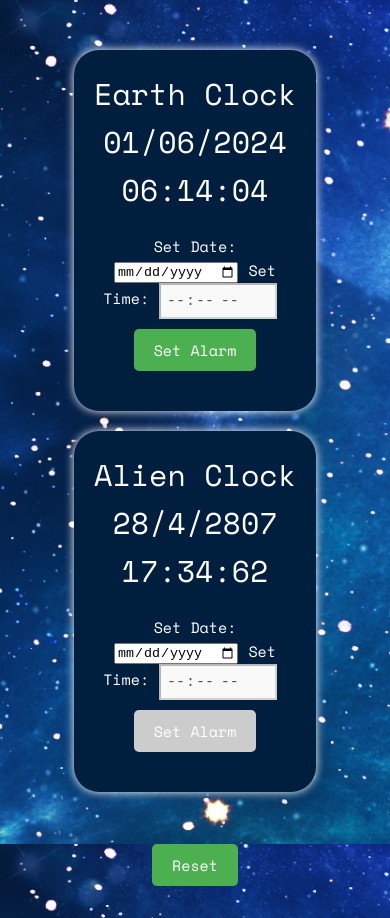
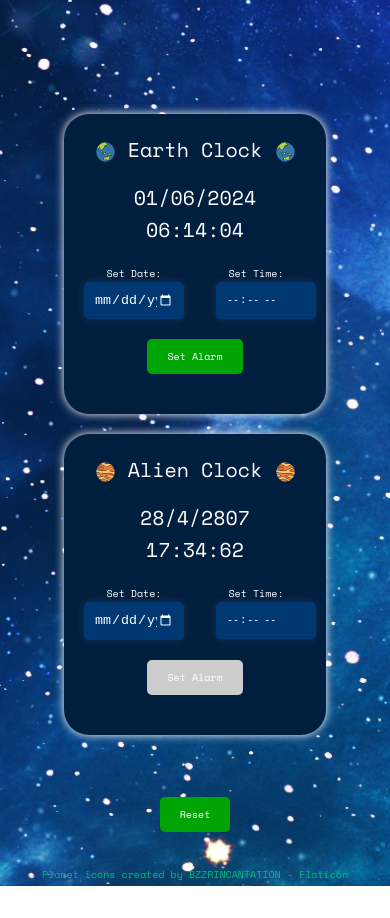
Before and after one commit to erin0210/AlienTime, a Vue app: page / in a window 390 px wide. After the commit the page ends 886 px from the top, so only its background shows below. Built offline with nearby package versions, Linux system fonts and the light colour scheme.

Commit message:
added icons for header and fix responsiveness

```diff
--- a/index.html
+++ b/index.html
@@ -13,5 +13,10 @@
   <body>
     <div id="app"></div>
     <script type="module" src="/src/main.ts"></script>
+    <footer>
+      <a href="https://www.flaticon.com/free-icons/planet" title="planet icons"
+        >Planet icons created by BZZRINCANTATION - Flaticon</a
+      >
+    </footer>
   </body>
 </html>
--- a/src/components/AlienClock.vue
+++ b/src/components/AlienClock.vue
@@ -1,17 +1,27 @@
 <template>
   <div id="app">
-    <div id="card">
-      <h1>Earth Clock</h1>
+    <div class="card-container">
+      <div class="card">
+        <h1><img src="../assets/earth.png" alt="Earth Icon" style="height: 1em; vertical-align: middle;"> Earth
+          Clock
+          <img src="../assets/earth.png" alt="Earth Icon" style="height: 1em; vertical-align: middle;">
+        </h1><br>
         <div class="clock">
           <p>{{ earthCurrentDate }}<br>{{ earthCurrentTime }}</p>
         </div>
         <div class="alarm">
+          <div class="input-container">
+            <div class="input-group">
               <label class="alarm-label" for="changeEarthDate">Set Date: </label>
               <input :disabled="alienAlarmDate.length > 0" type="date" v-model="earthAlarmDate" id="changeEarthDate"
                 @input="onChangeEarthDate" style="margin-right: 10px;">
+            </div>
+            <div class="input-group">
               <label for="updateEarthTime">Set Time:</label>
               <input :disabled="earthAlarmDate.length === 0" type="time" v-model="alienAlarmTime" id="changeEarthTime"
                 @input="onChangeEarthTime" style="margin-right: 10px;">
+            </div>
+          </div>
           <button @click="setAlarm">Set Alarm</button>
         </div>
         <p v-if="earthAlarmMessage">{{ earthAlarmMessage }}</p>
@@ -24,19 +34,28 @@
           </div>
         </div>
       </div>
-    <div id="card">
-      <h1>Alien Clock</h1>
+      <div class="card">
+        <h1><img src="../assets/venus.png" alt="Earth Icon" style="height: 1em; vertical-align: middle;"> Alien Clock
+          <img src="../assets/venus.png" alt="Earth Icon" style="height: 1em; vertical-align: middle;">
+        </h1>
+        <br>
         <div class="clock">
           <p>{{ currentAlienDate }}</p>
           <p>{{ currentAlienTime }}</p>
         </div>
         <div class="alarm">
+          <div class="input-container">
+            <div class="input-group">
               <label for="changeAlienDate">Set Date: </label>
               <input :disabled="earthAlarmDate.length > 0" type="date" v-model="alienAlarmDate" id="changeAlienDate"
                 @input="onChangeAlienDate" style="margin-right: 10px;">
+            </div>
+            <div class="input-group">
               <label for="changeAlienTime">Set Time:</label>
               <input :disabled="alienAlarmDate.length === 0" type="time" v-model="alienAlarmTime" id="changeAlienTime"
                 @input="onChangeAlientTime" style="margin-right: 10px;">
+            </div>
+          </div>
           <button disabled @click="setAlarm">Set Alarm</button>
         </div>
         <p v-if="alarmAlienMessage">{{ alarmAlienMessage }}</p>
@@ -47,6 +66,7 @@
             <span class="close" @click="stopAlarm">&times;</span>
             <p>⏰ Alarm ringing!</p>
             <button @click="stopAlarm" class="stop-button">Stop</button>
+          </div>
         </div>
       </div>
     </div>
--- a/src/styles/styles.css
+++ b/src/styles/styles.css
@@ -2,35 +2,75 @@ body {
   font-family: 'Space Mono', monospace;
   display: flex;
   justify-content: center;
-  align-items: center;
-  height: 100vh;
   background-image: url(../assets/space.jpg);
   background-size: cover;
   background-position: center;
   color: #fff;
+  font-size: 12pt;
+  flex-direction: column;
+  min-height: 99vh;
+}
+
+footer {
+  margin-top: auto;
+  display: flex;
+  justify-content: center;
+  font-size: x-small;
 }
 
 #app {
-  display: flex !important;
+  display: flex;
+  flex-direction: column;
+  align-items: center;
+  width: 100%;
 }
 
-#card {
+.card-container {
+  display: flex;
+  justify-content: space-between;
+  flex-wrap: wrap;
+}
+
+.card {
   text-align: center;
   background: #001e3e;
   padding: 20px;
   border-radius: 25px;
   box-shadow: 0 0 10px rgb(255, 255, 255);
-  margin: 10px;
   display: flex;
   align-items: center;
   justify-content: center;
   flex-direction: column;
   background-clip: padding-box;
+  margin-bottom: 20px;
+  width: 45%;
+}
+
+.input-container {
+  display: flex;
+  flex-wrap: wrap;
+  justify-content: space-between;
+}
+
+.input-group {
+  margin-bottom: 0px;
+  width: 45%;
 }
 
 @media (max-width: 768px) {
+  body {
+    font-size: 7.5pt;
+  }
   #app {
-    flex-direction: column !important;
+    flex-direction: column;
+  }
+  .card {
+    width: 100%;
+  }
+
+  .input-group {
+    margin-bottom: 10px;
+    width: 45%;
   }
 }
 
@@ -41,6 +81,7 @@ body {
 
 .alarm {
   margin-bottom: 20px;
+  text-align: centre;
 }
 
 button {
@@ -49,7 +90,7 @@ button {
   font-size: 1em;
   cursor: pointer;
   border: none;
-  background-color: #4caf50;
+  background-color: #00a405;
   color: white;
   border-radius: 5px;
   font-family: 'Space Mono', monospace;
@@ -118,3 +159,25 @@ input:disabled {
   background-color: #ff0000;
   color: white;
 }
+
+input[type='date'],
+input[type='time'] {
+  background: #003874;
+  border: none;
+  color: #fff;
+  padding: 10px;
+  border-radius: 5px;
+  box-shadow: 0 0 10px rgba(255, 255, 255, 0.1);
+  width: 100%;
+}
+
+input[type='date']::-webkit-calendar-picker-indicator,
+input[type='time']::-webkit-calendar-picker-indicator {
+  filter: invert(1);
+}
+
+input[type='date']:focus,
+input[type='time']:focus {
+  outline: none;
+  box-shadow: 0 0 10px rgba(255, 255, 255, 0.873);
+}
```
Also changed, not shown: src/assets/earth.png (added), src/assets/venus.png (added). Lines whose indentation alone changed are shown as unchanged.
